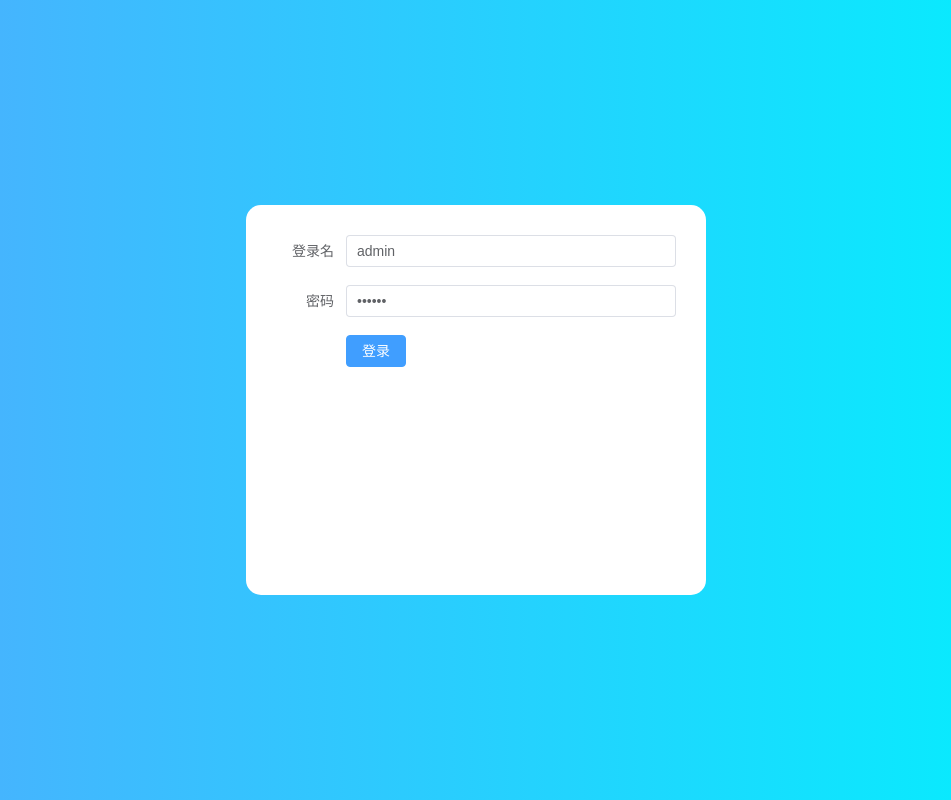
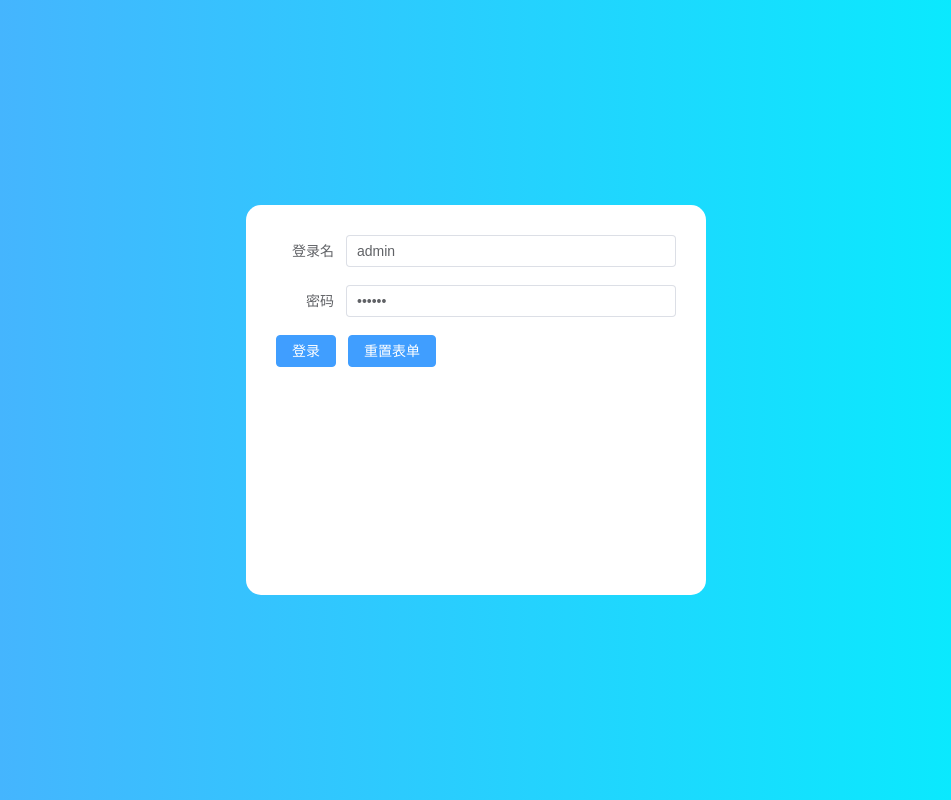
Before and after one commit to xu756/goweb, a Vue app: page /login in a window 1280 px wide. Shown: the whole page, without its empty margins (164-1115 px from the left). Built offline with nearby package versions, Linux system fonts and the light colour scheme.

Commit message:
登录接口

```diff
--- a/package.json
+++ b/package.json
@@ -10,6 +10,7 @@
   "dependencies": {
     "core-js": "^3.8.3",
     "element-plus": "^2.1.11",
+    "js-md5": "^0.7.3",
     "vue": "^3.2.13",
     "vue-router": "^4.0.3",
     "vuex": "^4.0.0"
--- a/src/main.js
+++ b/src/main.js
@@ -27,6 +27,8 @@ axios.interceptors.request.use(function (config) {
   ElMessage.error('请求错误')
   return Promise.reject(error);
 });
+import md5 from 'js-md5';
+
 const app = createApp(App)
 app.use(store)
 app.use(router)
@@ -34,3 +36,4 @@ app.use(ElementPlus)
 app.mount('#app')
 //配置全局
 app.config.globalProperties.$http = axios
+app.config.globalProperties.$md5 = md5
--- a/src/views/login.vue
+++ b/src/views/login.vue
@@ -1,23 +1,31 @@
 <template>
   <div id="LoginBox">
-    <div id="login">
-      <el-form :model="userinfo" label-width="70px" hide-required-asterisk>
-        <el-form-item label="登录名">
+    <div id="login" v-loading="loading"
+    element-loading-text="登录中...">
+      <el-form
+        :model="userinfo"
+        label-width="70px"
+        hide-required-asterisk
+        ref="userref"
+        :rules="userrules"
+      >
+        <el-form-item label="登录名" prop="username">
           <el-input
             v-model="userinfo.username"
             placeholder="请输入用户名"
             type="text"
           ></el-input>
         </el-form-item>
-        <el-form-item label="密码">
+        <el-form-item label="密码" prop="password">
           <el-input
             v-model="userinfo.password"
             placeholder="请输入密码"
             type="password"
           ></el-input>
         </el-form-item>
-        <el-form-item>
+        <el-form-item label-width="0">
           <el-button type="primary" @click="login">登录</el-button>
+          <el-button type="primary" @click="reset">重置表单</el-button>
         </el-form-item>
       </el-form>
     </div>
@@ -31,13 +39,55 @@ export default {
         username: "admin",
         password: "123456",
       },
+      userrules: {
+        username: [
+          {
+            required: true,
+            message: "请输入用户名",
+            trigger: "change",
+          },
+        ],
+        password: [
+          {
+            required: true,
+            message: "请输入密码",
+            trigger: "change",
+          },
+          {
+            min: 6,
+            max: 12,
+            message: "密码长度必须在6到12位之间",
+          },
+        ],
+      },
+      loading: false,
     };
   },
   methods: {
     login() {
-      this.$http.post("login", this.userinfo).then((res) => {
-       console.log(res.data);
+      this.loading = true;
+      this.$refs.userref.validate((valid) => {
+        if (valid) {
+          this.$http
+            .post("login", {
+              username: this.userinfo.username,
+              password: this.$md5(this.userinfo.password, 64),
+            })
+            .then((res) => {
+              this.loading = false;
+              this.reset();
+              if (res.data.code == 200) {
+                this.$message.success(res.data.message);
+              } else {
+                this.$message.error(res.data.message);
+              }
+            });
+        }
       });
+    },
+    // 重置表单
+    reset() {
+      this.$refs.userref.resetFields();
     },
   },
 };
```
Also changed, not shown: 1 other file (tests, documents, lock files or other folders). Lines whose indentation alone changed are shown as unchanged.
